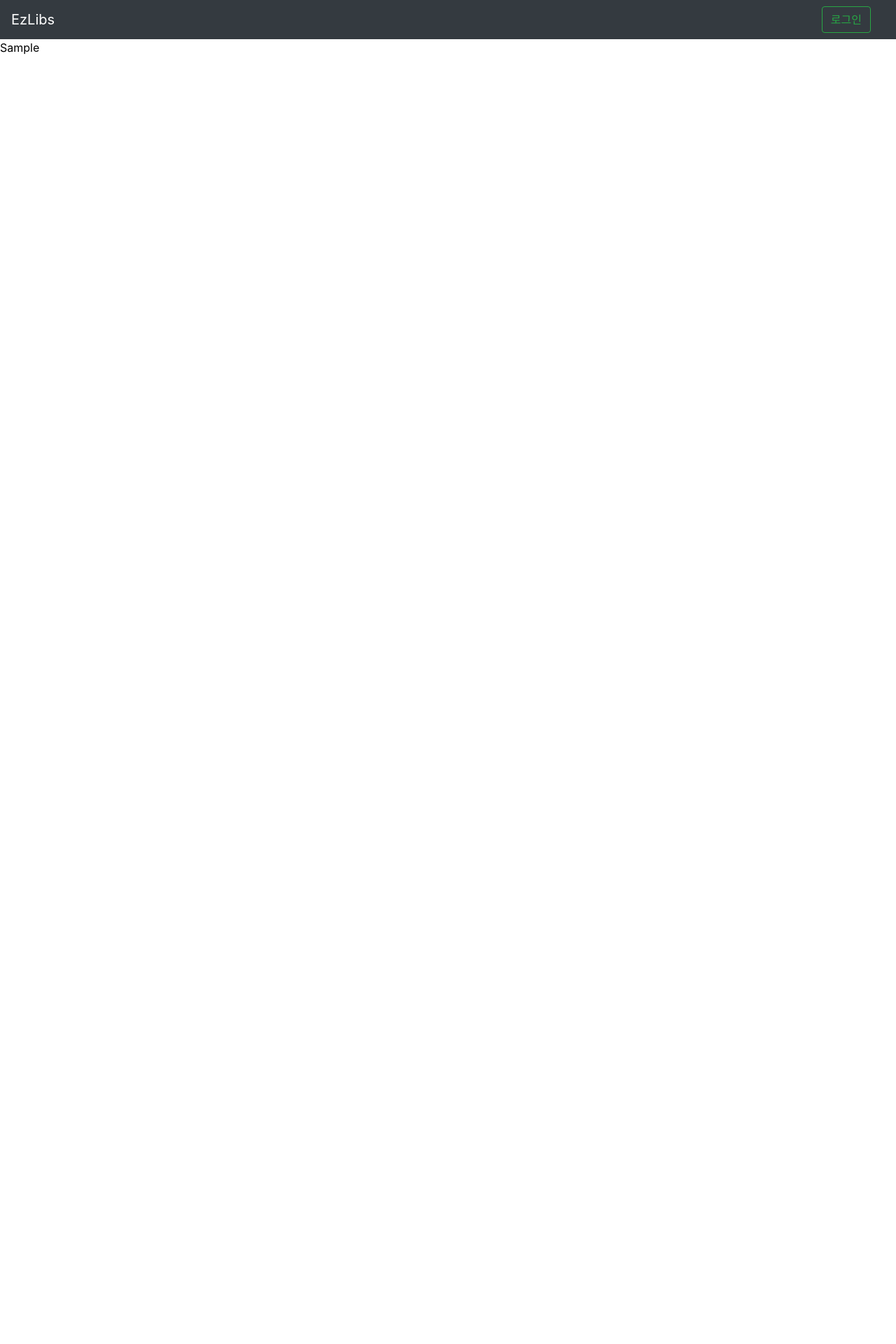
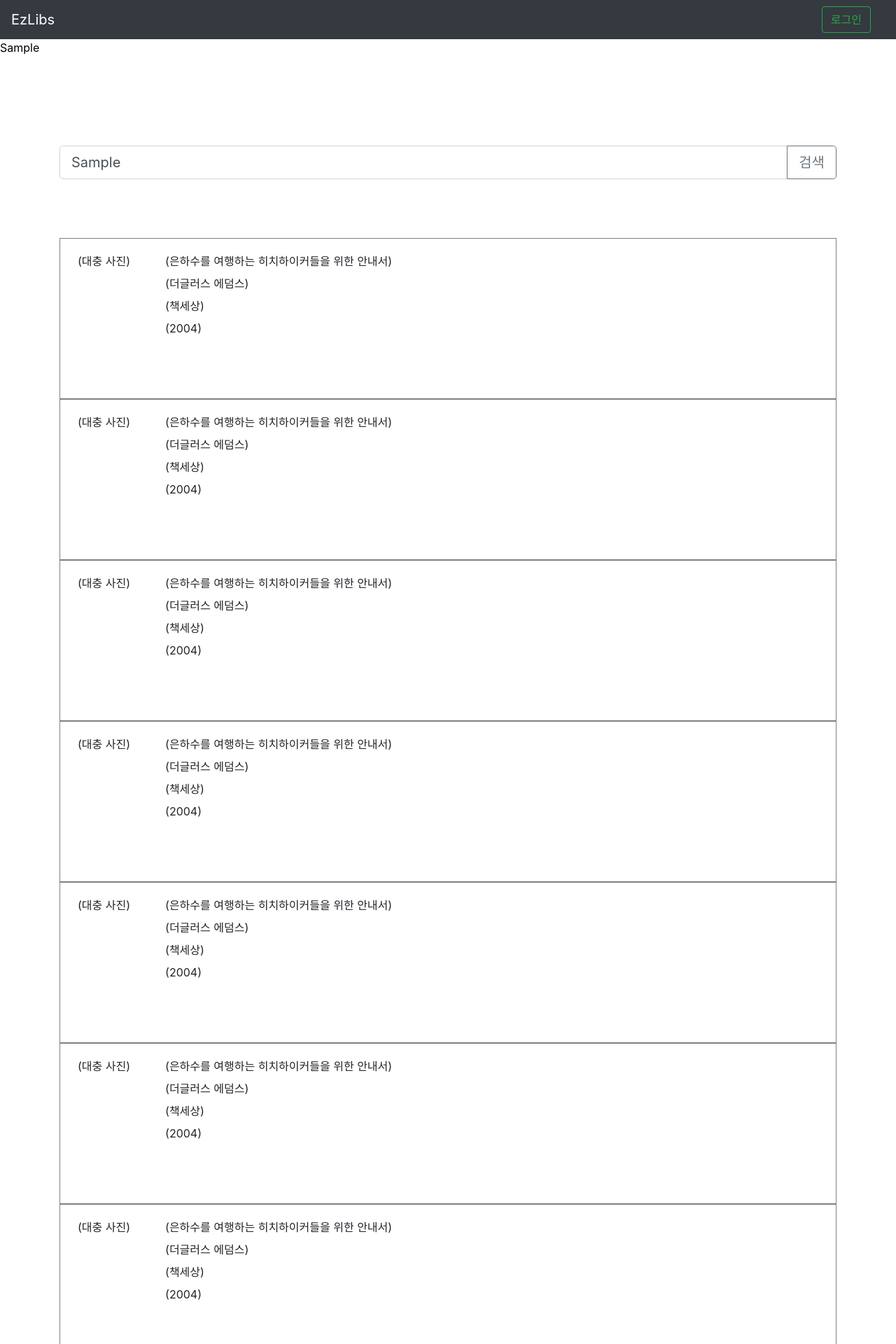
Before and after one commit to Srltas/3-1-OpenSource_Project, a Django app: template django_project/templates/search/search_result.html in a window 1280 px wide. Shown: the top 1920 px of the page at 70% size. Before the commit the page ends 78 px from the top, so only its background shows below. Run offline with Django 3.2, Linux system fonts and the light colour scheme; the template is opened without the code that fills it: most values are stand-ins (such as "Sample title", 1, 10 or a date in 2020); some libraries are stand-ins or nearby versions.

Commit message:
로컬 마스터 커밋

```diff
--- a/django_project/templates/base.html
+++ b/django_project/templates/base.html
@@ -1,3 +1,4 @@
+
 <!DOCTYPE html>
 {% load static %}
 <html lang="ko">
@@ -16,11 +17,37 @@
                 margin-left: 20px;
             }
 
+            .resultList .item{
+                border: 1px solid gray;
+                padding: 20px 25px
+            }
+
+            .searchForm {
+            }
+
+            .searchList{
+                margin-bottom: 30px;
+            }
+
+            .tag {
+                display:none;
+            }
+
+            .rightInfo {
+                margin-left: 50px;
+            }
+
+            ul {
+                list-style:none;
+                padding-left: 0px
+            }
+
+            li {
+                min-height: 230px;
+            }
         </style>
     </head>
 <body>
 {% include "navbar.html" %}
 {% block content %}
 {% endblock %}
-</body>
-</html>
--- a/django_project/templates/search/search_result.html
+++ b/django_project/templates/search/search_result.html
@@ -3,4 +3,85 @@
 
 <font color=black>{{ kw }}</font>
 
+<div class = "container">
+    <form id = "searchForm" method="get" action = "{% url 'search:index' %}">
+        <div class="input-group mb-3 input-group-lg">
+            <input id="search" type="text" class="form-control" placeholder="검색어 입력" name="kw" value="{{ kw|default_if_none:'' }}" aria-label="Recipient's username" aria-describedby="button-addon2">
+            <div class="input-group-append">
+                <button class="btn btn-outline-secondary" type="submit" id="button-addon2">검색</button>
+            </div>
+        </div>
+    </form>
+
+<div class="space" style="margin-top: 84px"></div>
+
+<div class="searchList">
+<ul class="resultList">
+    <!-- 책 리스트 반복문 -->
+    {% for i in "x"|rjust:"10" %}
+    <li class="item">
+        <dl>
+        <!--
+            <dt class="tag">번호</dt>
+            <dd class="info">(1)<dd>
+        -->
+            <div class="leftInfo" style="float:left">
+                <dt class="tag">표지</dt>
+                <dd class="info">(대충 사진)</dd>
+            </div>
+        <!-- media 조정 필요-->
+            <div class="rightInfo" style="display:inline-block">
+                <dt class="tag">제목</dt>
+                <dd class="info">
+                    <a>(은하수를 여행하는 히치하이커들을 위한 안내서)</a>
+                </dd>
+                <dt class="tag">저자</dt>
+                <dd class="info">(더글러스 에덤스)</dd>
+                <dt class="tag">출판사</dt>
+                <dd class="info">(책세상)</dd>
+                <dt class="tag">출판년도</dt>
+                <dd class="info">(2004)</dd>
+            </div>
+        </dl>
+    </li>
+    {% endfor %}
+</ul>
+</div>
+    <ul class="pagination justify-content-center">
+        <!-- 이전페이지 -->
+        {% if book_list.has_previous %}
+        <li class="page-item">
+            <a class="page-link" href="?page={{ book_list.previous_page_number }}">이전</a>
+        </li>
+        {% else %}
+        <li class="page-item disabled">
+            <a class="page-link" tabindex="-1" aria-disabled="true" href="#">이전</a>
+        </li>
+        {% endif %}
+        <!-- 페이지리스트 -->
+        {% for page_number in book_list.paginator.page_range %}
+            {% if page_number == book_list.number %}
+            <li class="page-item active" aria-current="page">
+                <a class="page-link" href="?page={{ page_number }}">{{ page_number }}</a>
+            </li>
+            {% else %}
+            <li class="page-item">
+                <a class="page-link" href="?page={{ page_number }}">{{ page_number }}</a>
+            </li>
+            {% endif %}
+        {% endfor %}
+        <!-- 다음페이지 -->
+        {% if book_list.has_next %}
+        <li class="page-item">
+            <a class="page-link" href="?page={{ book_list.next_page_number }}">다음</a>
+        </li>
+        {% else %}
+        <li class="page-item disabled">
+            <a class="page-link" tabindex="-1" aria-disabled="true" href="#">다음</a>
+        </li>
+        {% endif %}
+    </ul>
+    <!-- 페이징처리 끝 -->
+</div>
+
 {% endblock %}
```
Also changed, not shown: django_project/search/views.py (+72 -3 lines), django_project/templates/home/index.html (+8 -5 lines).
